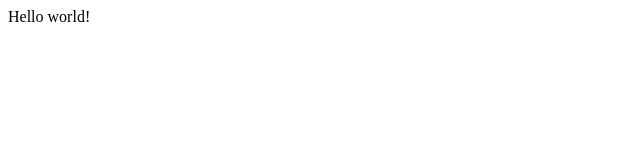
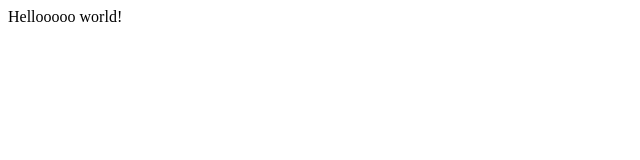
Before and after one commit to terrellgriffith/port-2020, a Gatsby site: page / in a window 1280 px wide. Shown: the full height of the page, 0-640 px from the left. Built offline with nearby package versions, Linux system fonts and the light colour scheme; Gatsby itself is replaced by a stand-in of ours.

Commit message:
Update index.js

```diff
--- a/src/pages/index.js
+++ b/src/pages/index.js
@@ -1,5 +1,5 @@
 import React from "react"
 
 export default function Home() {
-  return <div>Hello world!</div>
+  return <div>Hellooooo world!</div>
 }
```
